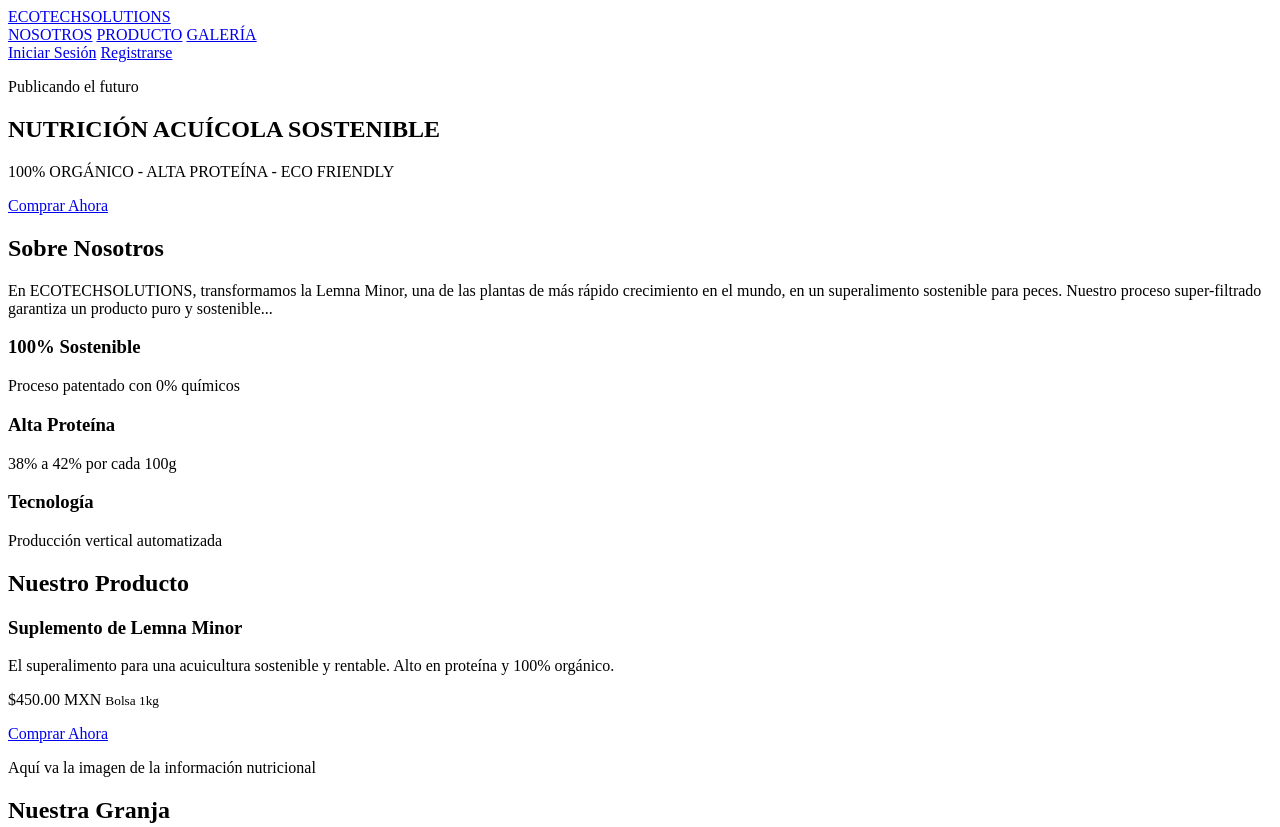
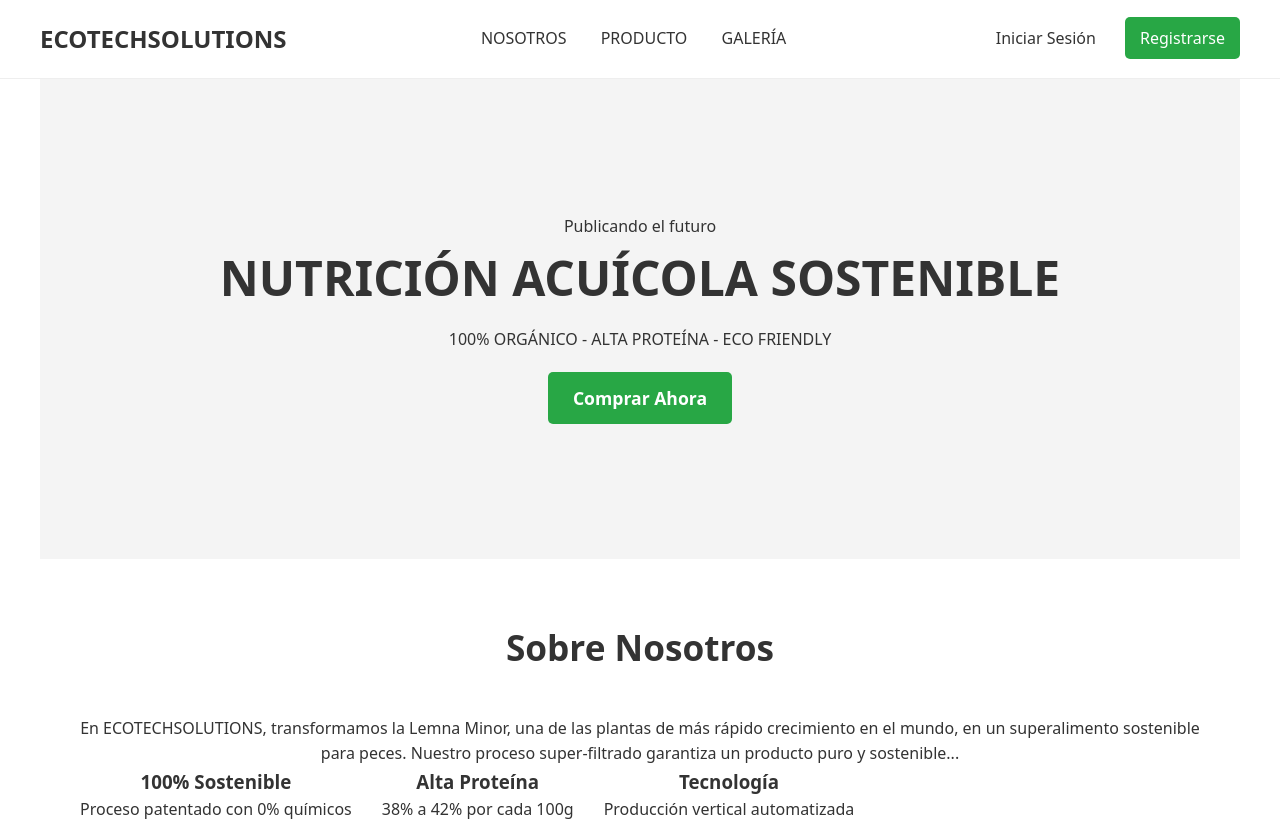
Before and after one commit to Whosdanileon/ECOTECHSOLUTIONS-WEB, a plain HTML site: page index.html in a window 1280 px wide. Shown: the top 827 px of the page. Drawn offline with Linux system fonts and the light colour scheme.

Commit message:
Fase 2: Añado estilos CSS básicos y layout

```diff
--- a/index.html
+++ b/index.html
@@ -3,8 +3,10 @@
 <head>
     <meta charset="UTF-8">
     <meta name="viewport" content="width=device-width, initial-scale=1.0">
-    <title>ECOTECHSOLUTIONS - Nutrición Acuícola Sostenible</title>
-</head>
+    <title>ECOTECHSOLUTIONS</title>
+
+    <link rel="stylesheet" href="style.css">
+    </head>
 <body>
 
     <header>
--- /dev/null
+++ b/style.css
@@ -0,0 +1,124 @@
+/* --- 1. ESTILOS GLOBALES Y RESET --- */
+/* Esto 'resetea' estilos que los navegadores ponen por defecto */
+* {
+    box-sizing: border-box; /* Hace que el tamaño de las cajas sea más predecible */
+    margin: 0;
+    padding: 0;
+}
+
+body {
+    font-family: system-ui, -apple-system, BlinkMacSystemFont, 'Segoe UI', Roboto, Oxygen, Ubuntu, Cantarell, 'Open Sans', 'Helvetica Neue', sans-serif;
+    line-height: 1.6;
+    color: #333; /* Un color de texto base oscuro */
+}
+
+a {
+    text-decoration: none; /* Quita el subrayado de los enlaces */
+    color: inherit; /* Hace que los enlaces hereden el color del texto */
+}
+
+/* --- 2. ENCABEZADO (HEADER) --- */
+header {
+    display: flex; /* ¡Magia! Pone los elementos hijos (logo, nav, botones) en fila */
+    justify-content: space-between; /* Los distribuye (espacio-entre-ellos) */
+    align-items: center; /* Los centra verticalmente */
+    padding: 20px 40px; /* 20px de espacio arriba/abajo, 40px a los lados */
+    border-bottom: 1px solid #eee; /* Una línea divisoria sutil */
+}
+
+header .logo {
+    font-size: 1.5em; /* Tamaño de fuente más grande */
+    font-weight: bold;
+}
+
+header .navegacion-principal a {
+    margin: 0 15px; /* Espacio entre los enlaces del menú */
+    font-weight: 500;
+}
+
+/* Estilos para los botones de Iniciar Sesión y Registrarse */
+header .btn-registrarse {
+    background-color: #28a745; /* Verde (parecido al de tu diseño) */
+    color: #fff; /* Texto blanco */
+    padding: 10px 15px;
+    border-radius: 5px; /* Bordes redondeados */
+    margin-left: 10px;
+}
+
+header .btn-iniciar-sesion {
+    padding: 10px 15px;
+}
+
+/* --- 3. SECCIÓN HERO (PORTADA) --- */
+#hero {
+    /* ¡IMPORTANTE! Necesitarás una imagen.
+       Crea una carpeta llamada 'images' y guarda tu foto de campo ahí.
+       Si tu imagen se llama 'campo.jpg', la ruta sería 'images/campo.jpg'
+    */
+    /* background-image: url('images/campo.jpg'); */
+    background-color: #f4f4f4; /* Color de fondo MIENTRAS no pones la imagen */
+
+    background-size: cover; /* Hace que la imagen cubra toda la sección */
+    background-position: center; /* Centra la imagen */
+
+    height: 60vh; /* 60% de la altura de la ventana del navegador */
+
+    /* Centrar el contenido dentro del Hero */
+    display: flex;
+    flex-direction: column;
+    justify-content: center;
+    align-items: center;
+    text-align: center;
+    color: #333; /* Cambia esto a #fff (blanco) si tu imagen es oscura */
+    padding: 0 20px;
+}
+
+#hero h1 {
+    font-size: 3em;
+    margin-bottom: 10px;
+}
+
+/* Estilo para el botón "Comprar Ahora" */
+.btn-comprar {
+    background-color: #28a745;
+    color: #fff;
+    padding: 12px 25px;
+    border-radius: 5px;
+    font-size: 1.1em;
+    font-weight: bold;
+    margin-top: 20px;
+    display: inline-block; /* Permite que tome el padding y margin */
+}
+
+/* --- 4. SECCIONES DE CONTENIDO --- */
+/* Damos un espacio estándar a todas las secciones */
+section {
+    padding: 60px 40px;
+    max-width: 1200px; /* Ancho máximo para el contenido */
+    margin: 0 auto; /* Centra las secciones en la página */
+    text-align: center;
+}
+
+section h2 {
+    font-size: 2.2em;
+    margin-bottom: 40px;
+}
+
+/* Layout para las 3 columnas de "Sobre Nosotros" */
+#sobre-nosotros .features-container {
+    display: flex; /* Pone las 3 cajas en fila */
+    gap: 30px; /* Espacio entre las cajas */
+}
+
+/* --- 5. PIE DE PÁGINA (FOOTER) --- */
+footer {
+    display: flex; /* Pone las 3 columnas en fila */
+    justify-content: space-around; /* Las distribuye con espacio alrededor */
+    padding: 50px 40px;
+    background-color: #f9f9f9; /* Un fondo gris claro */
+    border-top: 1px solid #eee;
+}
+
+footer h3 {
+    margin-bottom: 15px;
+}
```
Also changed, not shown: checkout.html (+4 -2 lines), cuenta.html (+4 -2 lines), panel.html (+4 -2 lines), tienda.html (+4 -2 lines).
